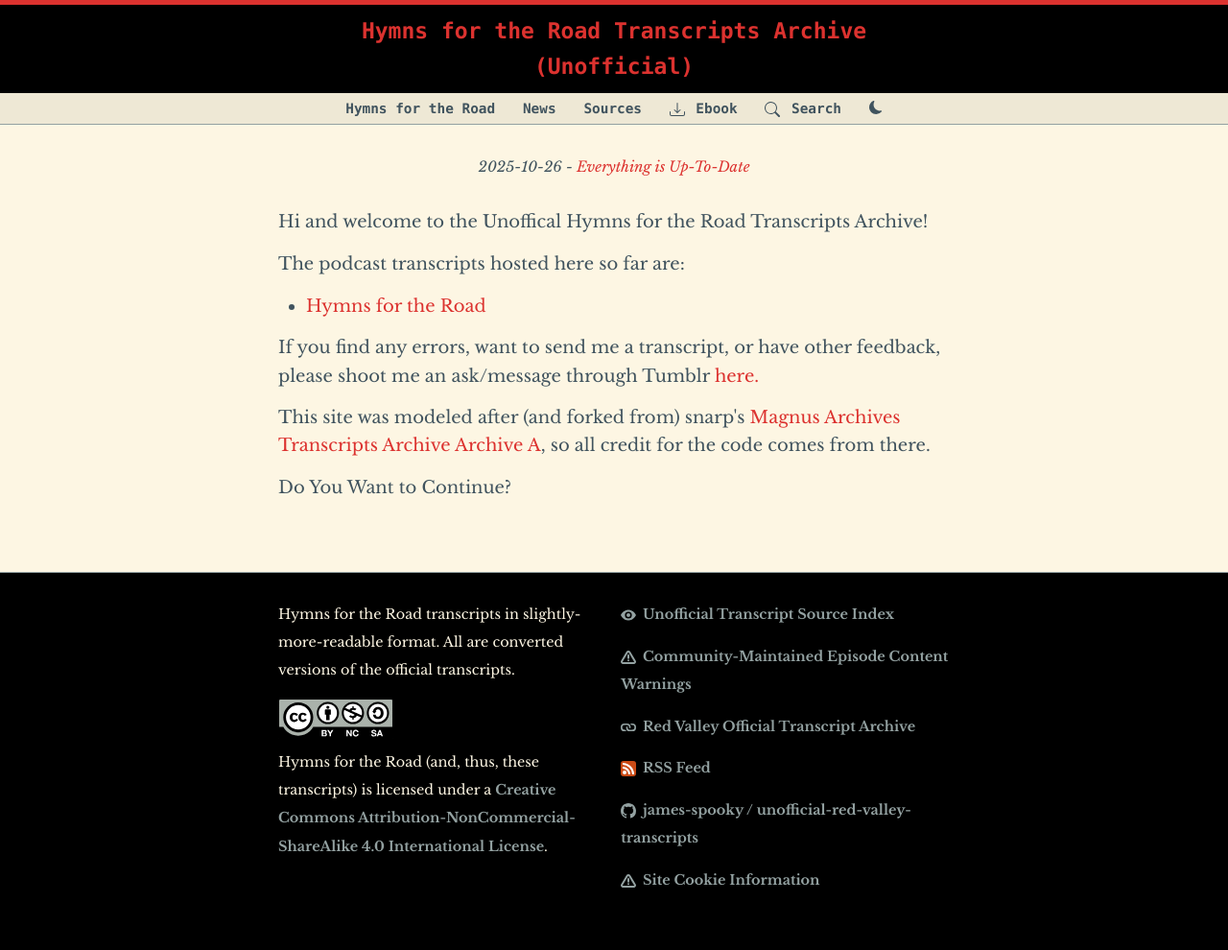
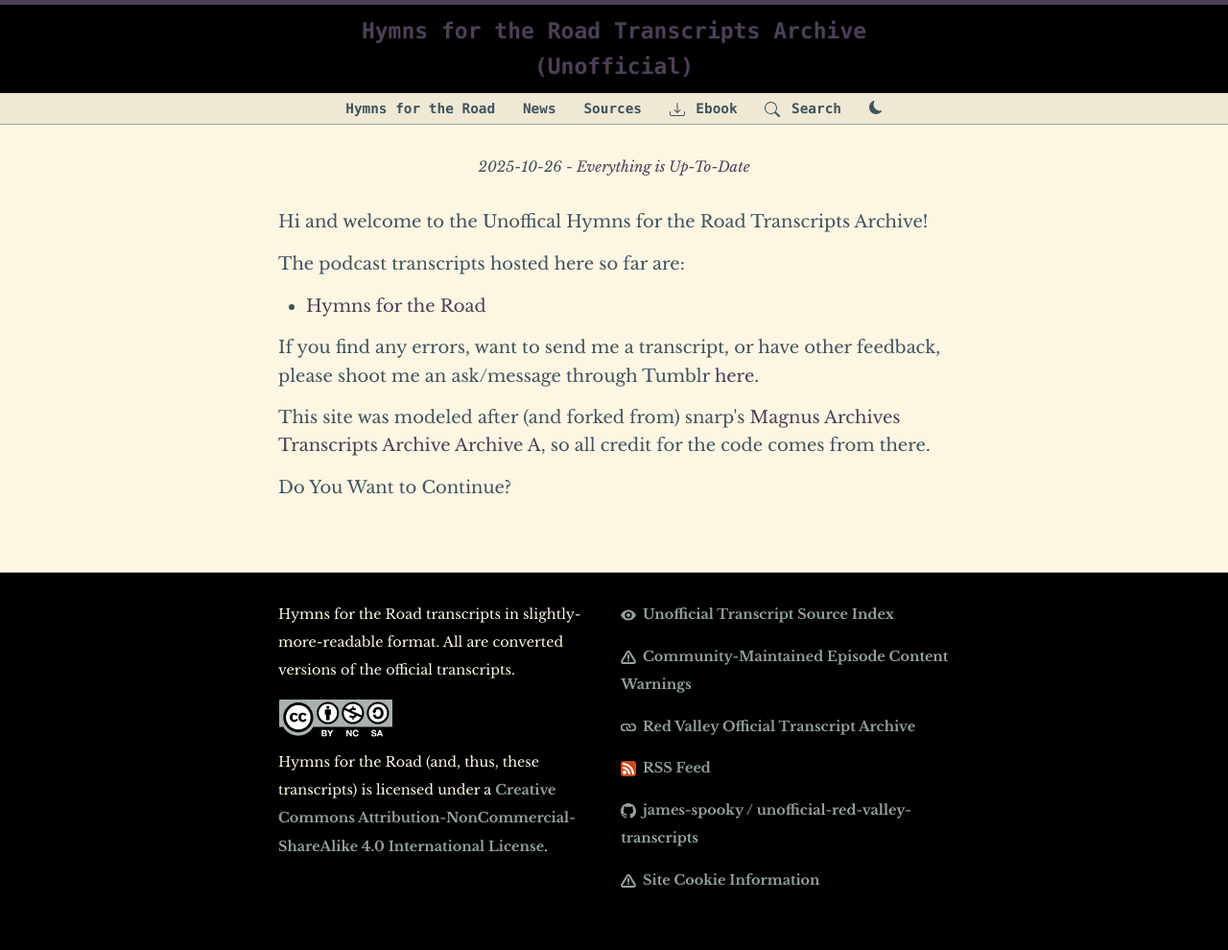
Before and after one commit to spooky-james/unofficial-hymns-for-the-road-transcripts, a Jekyll site: the page built from index.html, in a window 1280 px wide. Shown: the whole page at 96% size. Built offline with Jekyll 4.4.1, drawn with Linux system fonts in a browser that asks for light colours.

Commit message:
Update main.scss

```diff
--- a/css/main.scss
+++ b/css/main.scss
@@ -24,7 +24,7 @@
 $base3:   #fdf6e3; // lightest
 $yellow:  #b58900;
 $orange:  #cb4b16;
-$red:     #dc322f;
+$red:     #4C3F56;
 $base4:   #dc322f;
 $magenta: #d33682;
 $violet:  #6c71c4;
```
